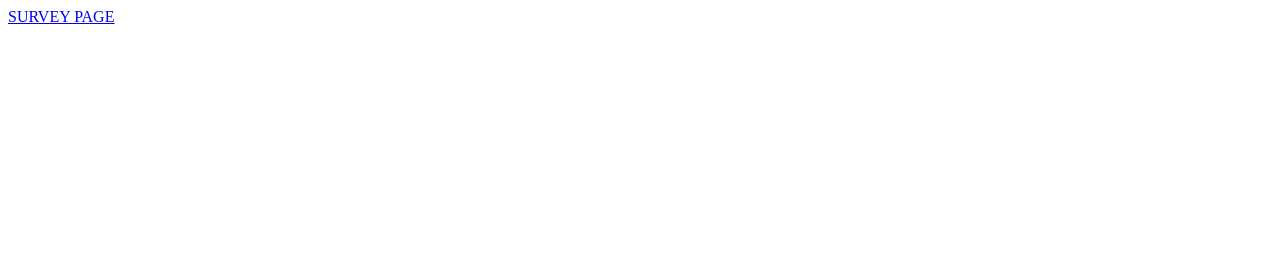
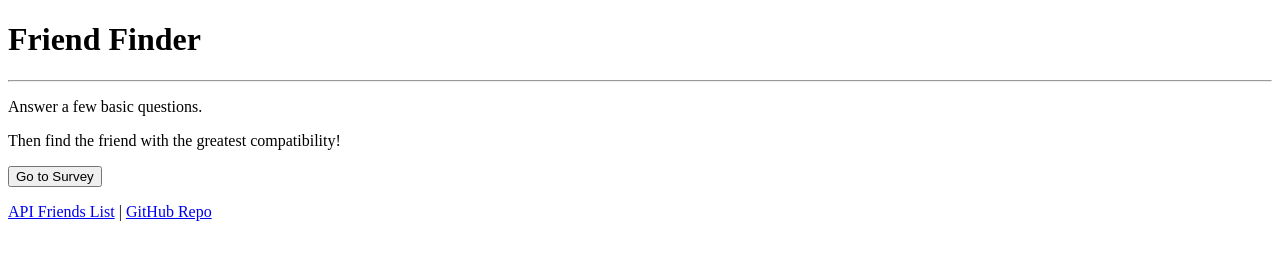
Before and after one commit to jlato89/FriendFinder, a website: page app/public/home.html in a window 1280 px wide. Drawn offline with Linux system fonts and the light colour scheme.

Commit message:
Built up page with content

```diff
--- a/app/public/home.html
+++ b/app/public/home.html
@@ -1,12 +1,42 @@
 <!DOCTYPE html>
 <html lang="en">
+
 <head>
    <meta charset="UTF-8">
    <meta name="viewport" content="width=device-width, initial-scale=1.0">
    <meta http-equiv="X-UA-Compatible" content="ie=edge">
+   <link rel="stylesheet" href="assets/style.css">
    <title>Friend Finder</title>
 </head>
+
 <body>
-   <a href="/survey">SURVEY PAGE</a>
+   <div id="container">
+      <header>
+         <h1 class="title">Friend Finder</h1>
+      </header>
+      <hr>
+
+      <main>
+         <p class="sub-title">
+            Answer a few basic questions.
+         </p>
+         <p class="sub-title">
+            Then find the friend with the greatest compatibility!
+         </p>
+         <span>
+            <a href="/survey">
+               <button class="survey-btn">Go to Survey</button></a>
+         </span>
+      </main>
+   </div>
+   <footer>
+      <p>
+         <a href="/api/friends">
+            API Friends List</a> |
+         <a href="https://github.com/jlato89/FriendFinder">
+            GitHub Repo</a>
+      </p>
+   </footer>
 </body>
+
 </html>
```
